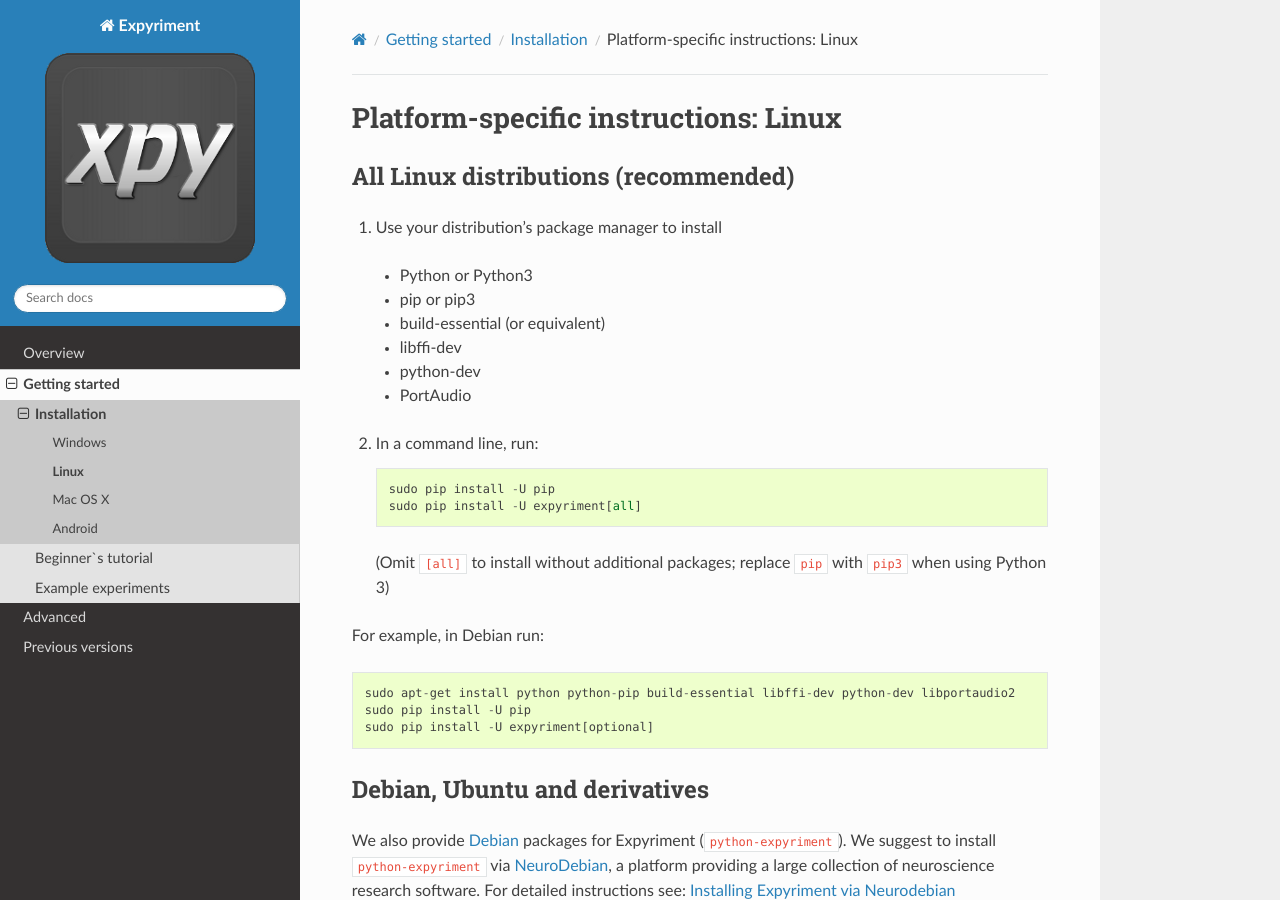
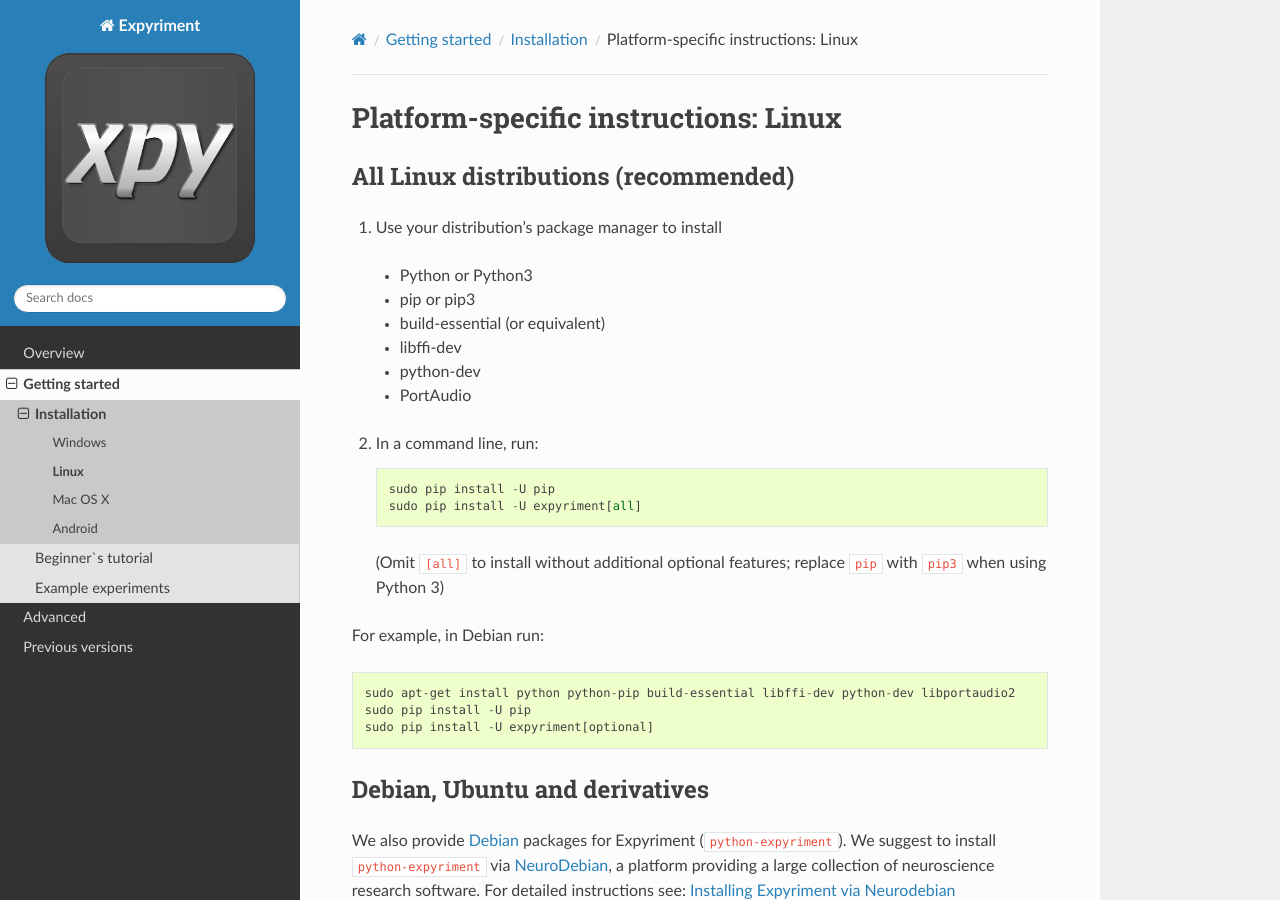
Before and after one commit to expyriment/expyriment, a Sphinx documentation site: the page built from documentation/sphinx/Installation.Linux.rst, in a window 1280 px wide and 900 px high. Built offline with Sphinx 7.4.7 and the Read the Docs theme 2.0.0, drawn with Linux system fonts in a browser that asks for light colours; pages that are not in the unit, such as notebooks, are missing from menus.

Commit message:
Update Installation.Linux.rst

```diff
--- a/documentation/sphinx/Installation.Linux.rst
+++ b/documentation/sphinx/Installation.Linux.rst
@@ -20,7 +20,7 @@
     sudo pip install -U pip
     sudo pip install -U expyriment[all]
 
-   (Omit ``[all]`` to install without additional packages; replace ``pip`` with ``pip3`` when using Python 3)
+   (Omit ``[all]`` to install without additional optional features; replace ``pip`` with ``pip3`` when using Python 3)
 
 For example, in Debian run::
 
```
